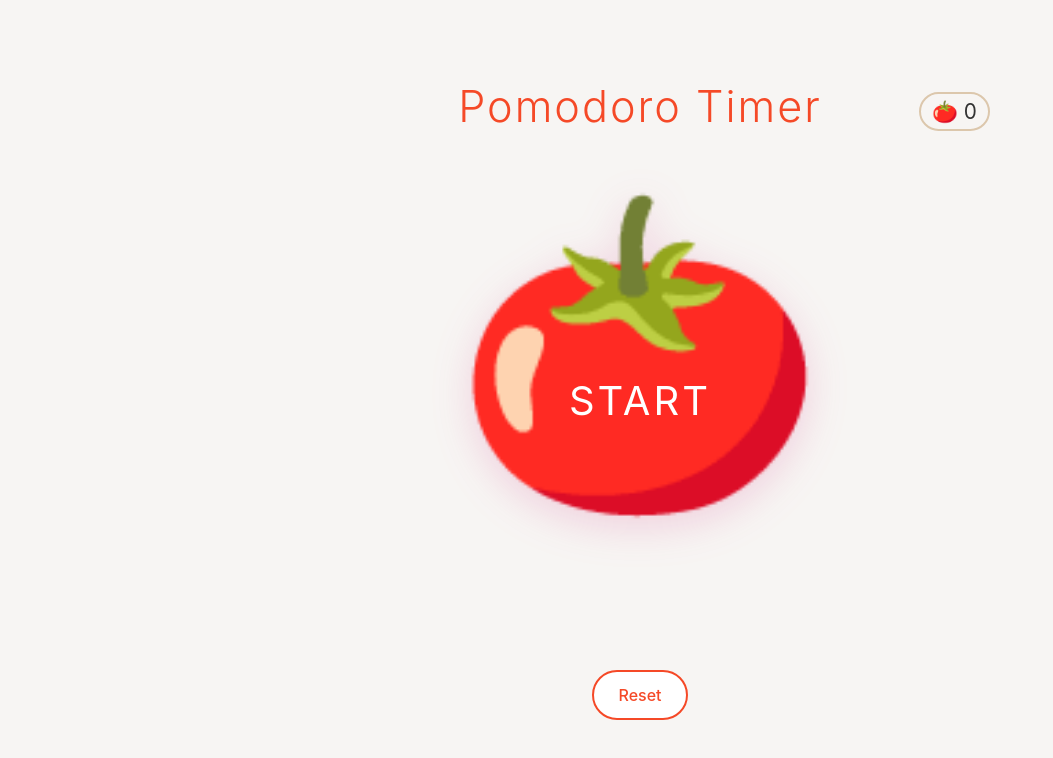
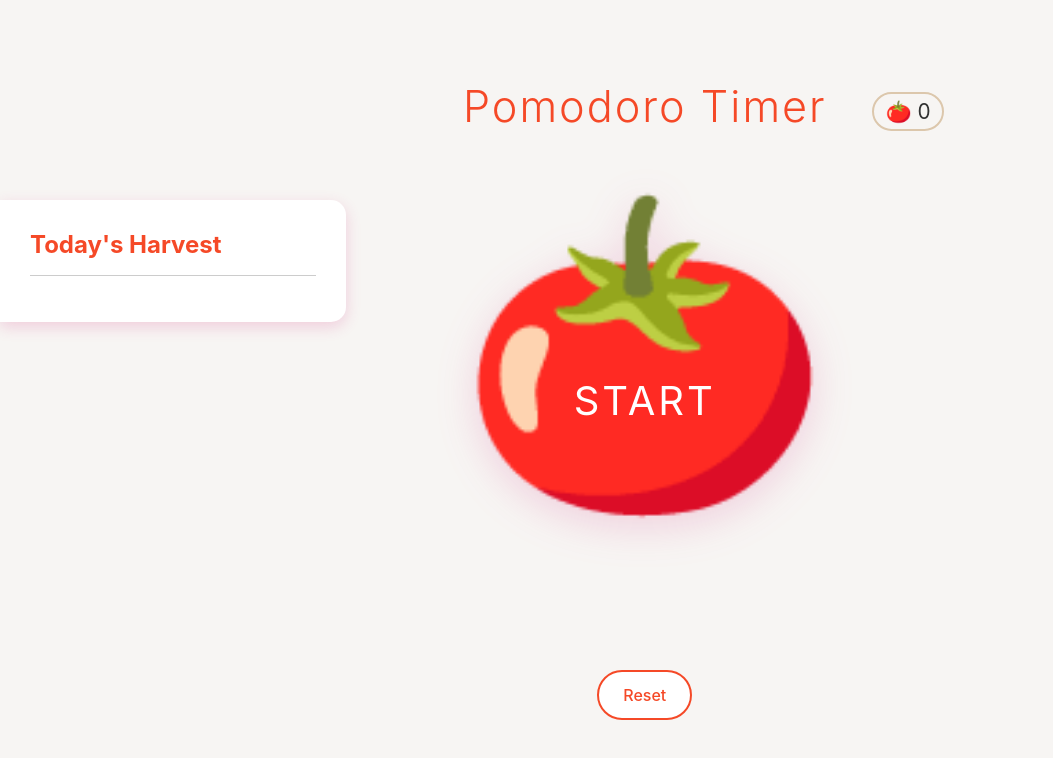
Before and after one commit to matthewzab/pomodoro-timer, a React (Create React App) app: page / in a window 1280 px wide. Shown: the top 758 px of the page, without its empty margins (0-1053 px from the left). Built offline with nearby package versions, Linux system fonts and the light colour scheme.

Commit message:
Successfully implemented Todays Harvest Feature

```diff
--- a/src/App.css
+++ b/src/App.css
@@ -1,4 +1,3 @@
-/* CSS Custom Properties (Variables) */
 :root {
   --primary-red: #F54927;
   --off-white: #f7f5f3;
@@ -8,7 +7,6 @@
   --camel: #DCC7AC;
 }
 
-/* Reset default styles and set up the page */
 * {
   margin: 0;
   padding: 0;
@@ -31,10 +29,34 @@ body {
 }
 
 .harvest-container {
-  position: relative;
   width: 400px;
-  /* border: 2px solid purple; */
-  left: 100px;
+  display: flex;
+  flex-direction: column;
+  padding: 30px;
+  background-color: var(--pure-white);
+  border-radius: 0px 15px 15px 0px;
+  box-shadow: 0 5px 15px var(--shadow-color);
+  align-self: flex-start;
+  margin-top: 25vh;
+
+}
+
+.harvest-container h2 {
+  border-bottom: 1px solid rgba(0, 0, 0, 0.2);  /* Opaque black line */
+  padding-bottom: 1rem;
+  margin-bottom: 1rem;
+  width: 100%;
+  color: var(--primary-red)
+}
+
+.pomo-display {
+  display: flex;
+  flex-wrap: wrap;
+  gap: 0.5rem;
+}
+
+.harvest-pomo {
+  font-size: 1.5rem;
 }
 
 .timer-container {
@@ -193,7 +215,10 @@ h1 {
 .pomo-counter:hover {
   transform: translateY(-2px);
   box-shadow: 0 5px 15px var(--shadow-color);
+}
 
+.empty-container {
+  width: 400px;
 }
 
 .popup-overlay {
--- a/src/App.js
+++ b/src/App.js
@@ -3,12 +3,15 @@ import './App.css';
 
 function App() {
   // State variables
-  const [timeLeft, setTimeLeft] = useState(5); // Time on the timer, 1500 seconds = 25 minutes
+  const [timeLeft, setTimeLeft] = useState(3); // Time on the timer, 1500 seconds = 25 minutes
   const [isRunning, setIsRunning] = useState(false);
   const [timerState, setTimerState] = useState('initial'); // Three different states, initial, running, paused
   const [pomoCount, setPomoCount] = useState(0);
   const completionRef = useRef(false);
   const [completionPopUp, setCompletionPopUp] = useState(false);
+  const [todaysHarvest, setTodaysHarvest] = useState(0)
+  const [lastCompletionDate, setLastCompletionDate] = useState(new Date().toDateString());
+  // const [testDate, setTestDate] = useState(new Date().toString()); // Test a new date using this code
 
   // Functions
   const formatTime = (seconds) => {
@@ -32,7 +35,7 @@ function App() {
   };
 
   const handleReset = () => {
-    setTimeLeft(5);
+    setTimeLeft(3);
     setIsRunning(false);
     setTimerState('initial');
     completionRef.current = false;
@@ -52,6 +55,20 @@ function App() {
             completionRef.current = true; // Mark Completed
             setIsRunning(false);
             setCompletionPopUp(true);
+            const today = new Date().toDateString();
+            console.log("Today: ", today);
+            console.log("Last completion date: ", lastCompletionDate);
+            console.log("Is new day? ", lastCompletionDate !== today);
+            if (lastCompletionDate !== today) {
+              // It's a new day! Reset today's harvest!
+              setTodaysHarvest(1);
+              setLastCompletionDate(today);
+            }
+            else {
+              // Same day, increment
+              setTodaysHarvest(prevHarvest => prevHarvest + 1);
+            }
+            // Always increment pomoCount regardless of new day or not
             setPomoCount(prevCount => prevCount + 1);
             /* Check incriment of pomoCount using consolelog code below */
             // setPomoCount(prevCount => {
@@ -73,6 +90,15 @@ function App() {
   return (
     <div className="App">
 
+      <div className="harvest-container">
+        <h2>Today's Harvest</h2>
+        <div className="pomo-display">
+          {Array.from({ length: todaysHarvest }, (_, index) => (
+            <span key={index} className="harvest-pomo">🍅</span>
+          ))}
+        </div>
+      </div>
+
       <div className="timer-container">
         <div className="pomo-counter">🍅 {pomoCount}</div>
         <h1>Pomodoro Timer</h1>
@@ -92,6 +118,11 @@ function App() {
         <button className="reset-btn" onClick={handleReset}>Reset</button>
       </div>
 
+      <div className="empty-container">
+        {/* Test new date */}
+        {/* <button onClick={() => setTestDate("Sat Oct 01 2025")}>Test New Day</button> */}
+      </div>
+
       {completionPopUp === true && (
         <div className="popup-overlay">
           <div className="popup-box">
```
